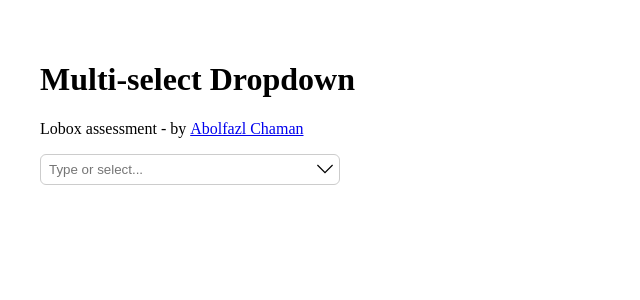
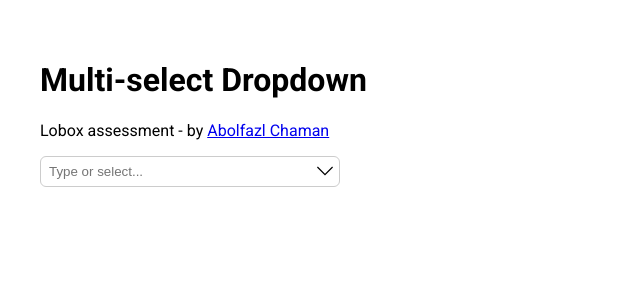
Before and after one commit to abolfazlchaman/lobox-abolfazl-chaman, a Next.js app: page / in a window 1280 px wide. Shown: the top 300 px of the page, without its empty margins (0-640 px from the left). Built offline with nearby package versions, Linux system fonts and the light colour scheme.

Commit message:
added robot font

```diff
--- a/app/layout.tsx
+++ b/app/layout.tsx
@@ -1,4 +1,13 @@
 import type { Metadata } from "next";
+
+import { Roboto } from "next/font/google";
+
+const roboto = Roboto({
+  subsets: ["latin"],
+  weight: ["400", "700"],
+  display: "swap",
+  variable: "--font-roboto",
+});
 
 export const metadata: Metadata = {
   title: "Lobox technical assesment - Abolfazl chaman",
@@ -11,7 +20,9 @@ export default function RootLayout({
   children: React.ReactNode;
 }>) {
   return (
-    <html lang="en">
+    <html
+      lang="en"
+      className={roboto.className}>
       <body>{children}</body>
     </html>
   );
```
